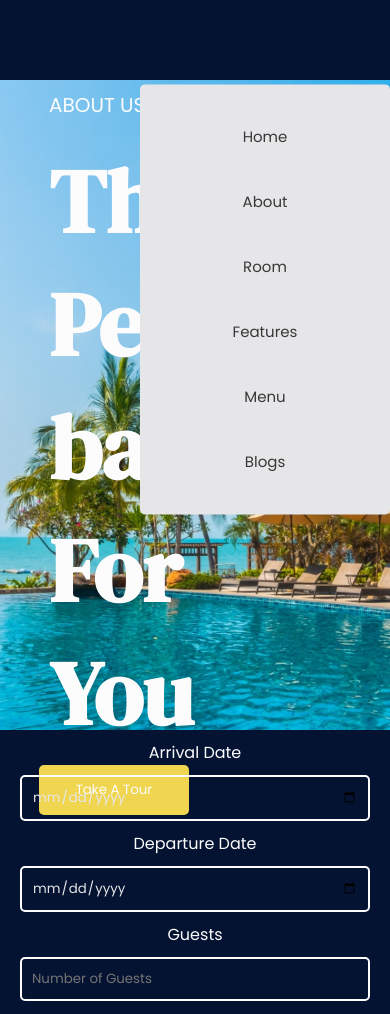
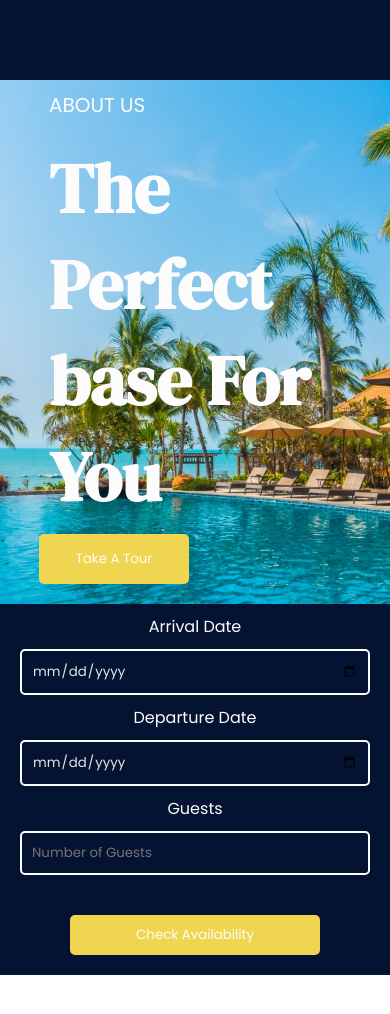
Before and after one commit to charlesluguda/Hotel-Website, a plain HTML site: page index.html in a window 390 px wide. Shown: the top 1014 px of the page. Drawn offline with nearby package versions, Linux system fonts and the light colour scheme.

Commit message:
adding some css

```diff
--- a/styless.css
+++ b/styless.css
@@ -65,6 +65,7 @@ header .header-container{
         justify-content: center;
         right: 0px;
         height: auto;
+        display: none;
         top: 50px;
         transform: translateY(8%);
         border-radius: none;
@@ -81,6 +82,7 @@ header .header-container{
 }
 
 /*===================================== BOOKING SECTION STYLE =================================*/
+
 .booking{
     width: 100%;
     height: 1000px;
@@ -166,19 +168,23 @@ form input[type="submit"]{
 }
 form input[type = "date"]{
     color: var(--sub-background);
-    /* opacity: 0.3; */
-    /* width: 100%; */
     border: 2px solid var(--text-white);
 }
 
 /*================================= BOOKING SECTION RESPONSIVENESS ====================================*/
 
 @media only screen and (max-width: 800px){
+    .booking{
+        height: auto;
+    }
+    .booking-container .main-header{
+        font-size: 70px;
+    }
     form{
         display: flex;
         flex-direction: column;
         margin: auto;
-        height: 350px;
+        height: auto;
         justify-content: left;
         font-size: 1rem;
         padding: 10px 10px;
@@ -226,7 +232,19 @@ form input[type = "date"]{
         margin: 10px 10px;
     }
 }
+@media only screen and (max-width: 390px){
+    .booking-container{
+        height: auto;
+    }
+    .booking-container .btn{
+        margin-bottom: 20px;
+    }
+}
+
 @media only screen and (max-width: 364px){
+    .booking-container{
+        height: auto;
+    }
     form input{
         width: 300px;
         padding: 10px 10px;
@@ -567,7 +585,6 @@ form input[type = "date"]{
 }
 .features-container .feature-box{
     text-align: left;
-    height: 150px;
 }
 .feature-box i{
     font-size: 24px;
@@ -602,7 +619,6 @@ form input[type = "date"]{
         grid-template-columns: 1fr;
     }
     .features-container .feature-box{
-        height: 100px;
         text-align: center;
     }
 }
```
